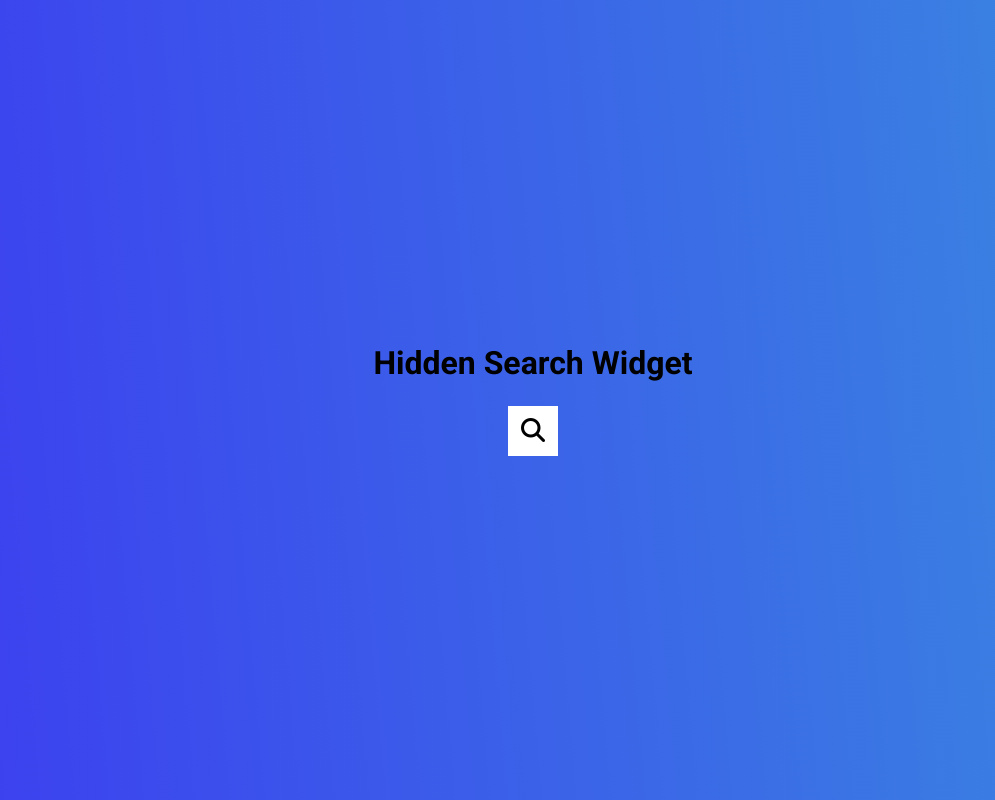
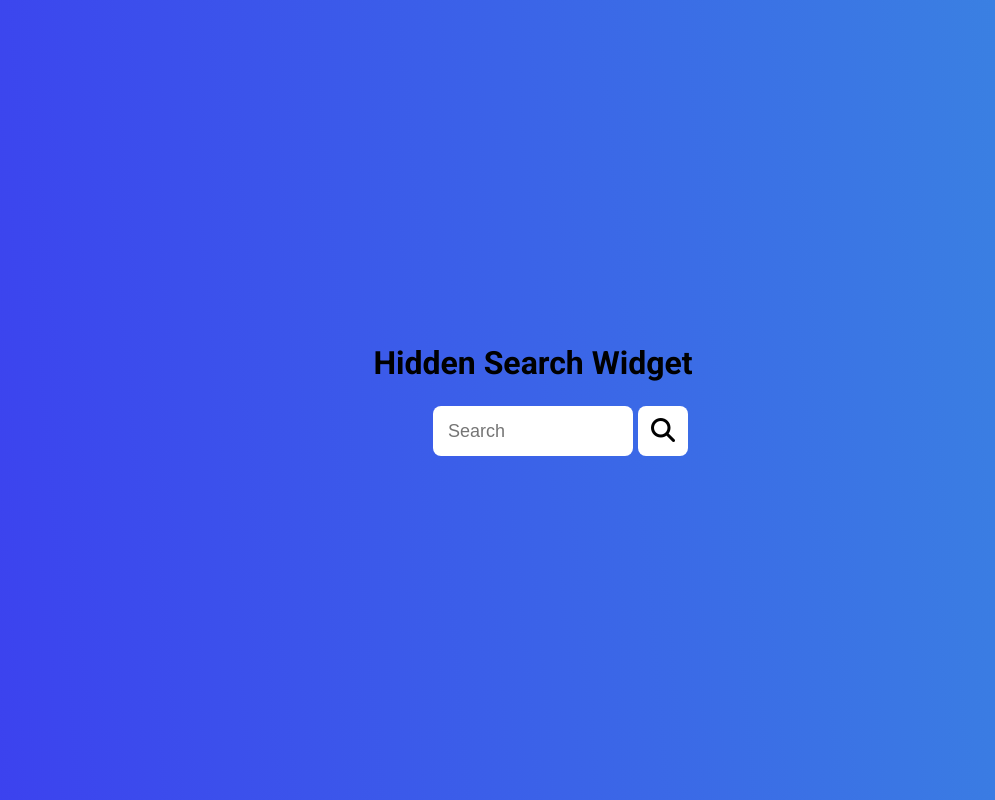
Before and after one commit to Prof758/hidden-search-widget, a plain HTML site: page index.html in a window 1280 px wide. Both pictures are taken after a click on the button 640 px from the left and 431 px from the top of the page. Shown: the whole page, without its empty margins (107-1102 px from the left). Drawn offline with Linux system fonts and the light colour scheme.

Commit message:
add JS code to page and border radius to input and btn

```diff
--- a/script.js
+++ b/script.js
@@ -1 +1,11 @@
 'use strict';
+const btn = document.querySelector('.btn');
+
+const search = document.querySelector('.search');
+
+const input = document.querySelector('.input');
+
+btn.addEventListener('click', () => {
+  search.classList.toggle('active');
+  input.focus();
+});
--- a/style.css
+++ b/style.css
@@ -39,6 +39,7 @@ body {
   width: 50px;
   height: 50px;
   transition: width 0.3s ease;
+  border-radius: 8px;
 }
 
 .search .btn {
@@ -51,6 +52,7 @@ body {
   height: 50px;
   top: 0;
   left: 0;
+  border-radius: 8px;
   transition: transform 0.3s ease;
 }
 
@@ -61,8 +63,10 @@ btn:focus,
 
 .search.active .input {
   width: 200px;
+  border-radius: 8px;
 }
 
 .search.active .btn {
-  transform: translateX(198px);
+  transform: translateX(205px);
+  border-radius: 8px;
 }
```
